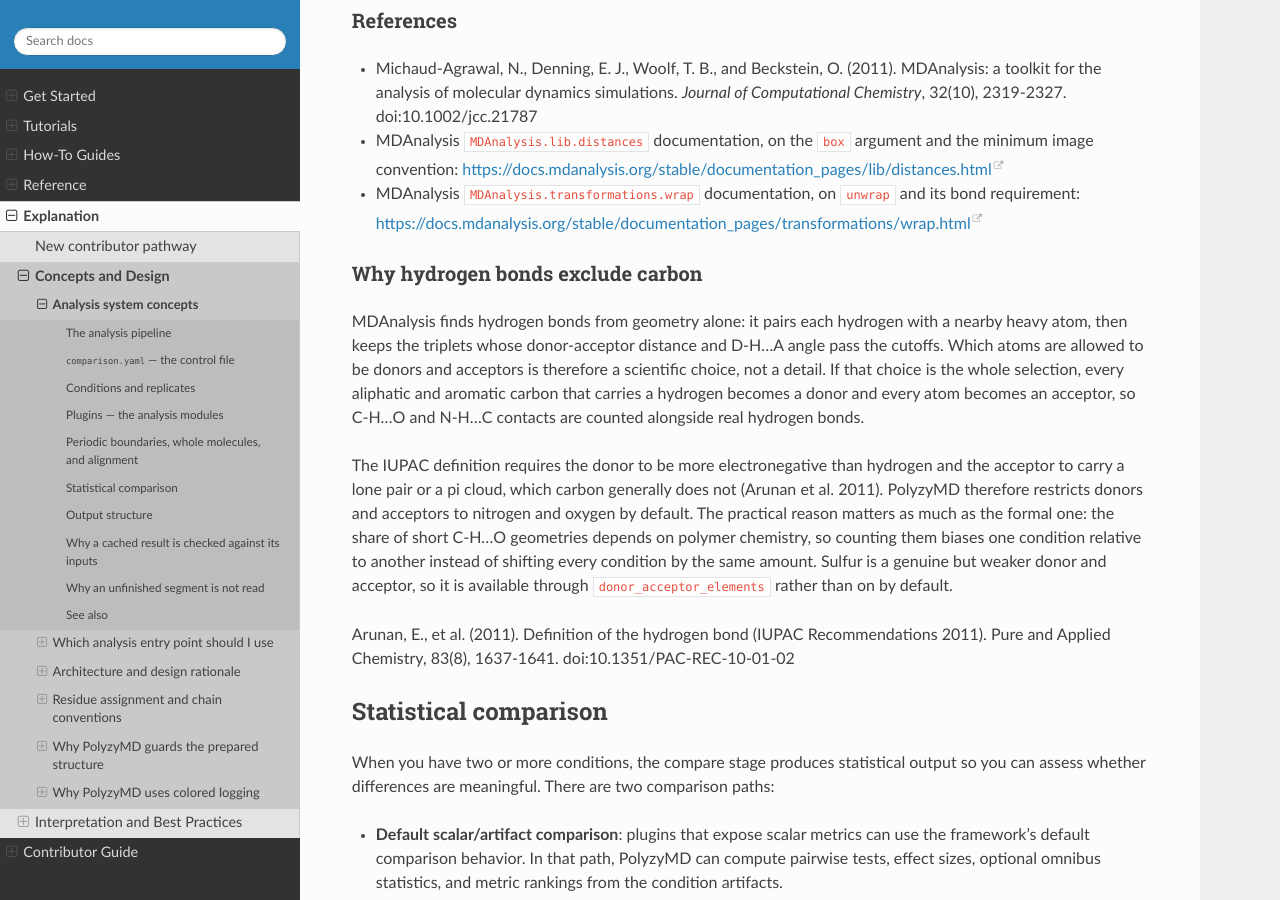
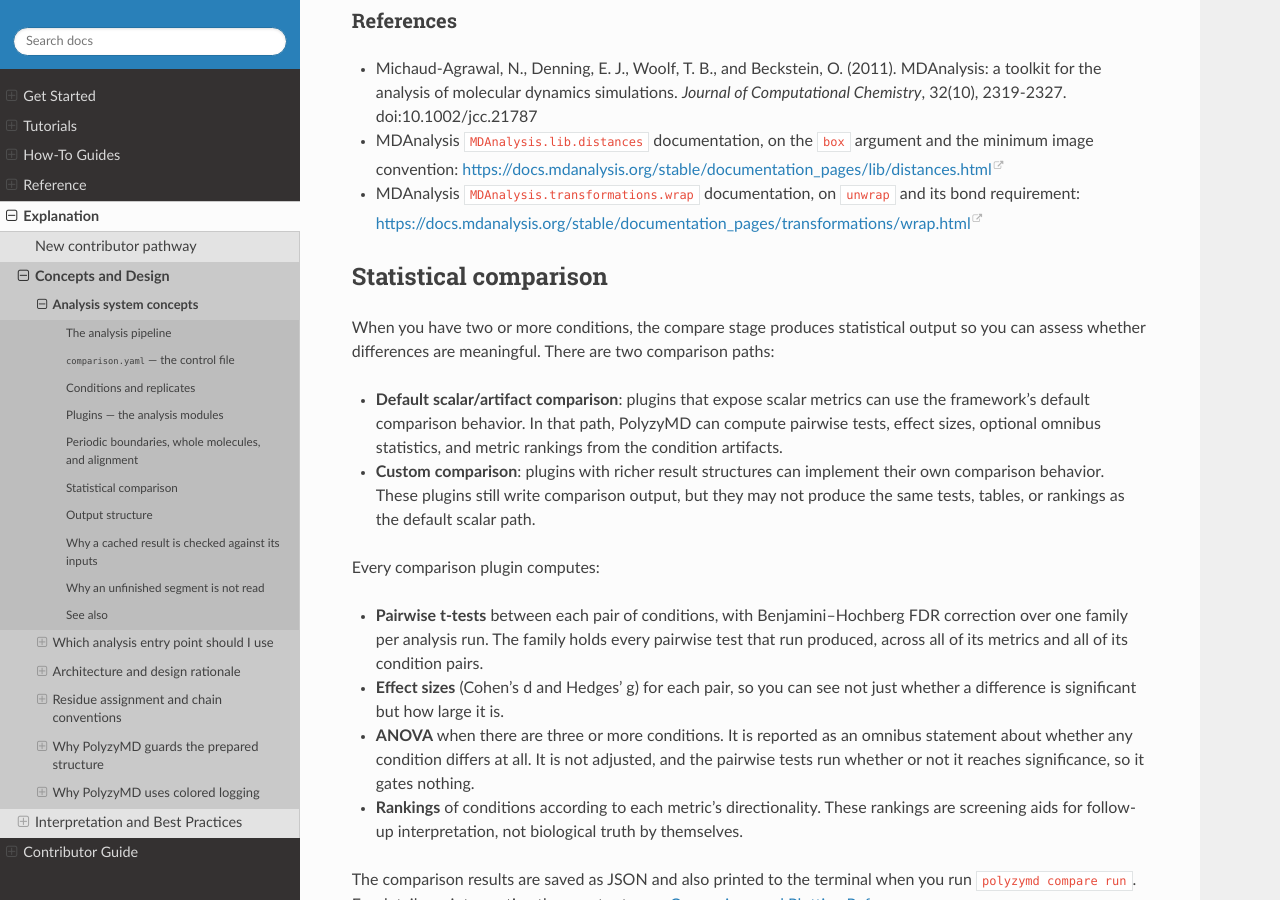
Before and after one commit to joelaforet/polyzymd, a Sphinx documentation site: the page built from docs/source/explanation/analysis_concepts.md, in a window 1280 px wide and 900 px high, scrolled down 4983 px. Built offline with Sphinx 7.4.7 and the Read the Docs theme 3.1.0, drawn with Linux system fonts in a browser that asks for light colours.

Commit message:
fix: repair the merge of analyses_refactor into analyses_ported
The previous merge commit resolved five move conflicts by keeping both sides, which duplicated an exception class, cut a docstring, and repeated a docs section, two validation calls and an import. The exception module is rebuilt as the union of the class definitions on both sides, and the other four files take the branch version, which already carried the base's lines.

```diff
--- a/docs/source/explanation/analysis_concepts.md
+++ b/docs/source/explanation/analysis_concepts.md
@@ -248,30 +248,6 @@
   its bond requirement:
   <https://docs.mdanalysis.org/stable/documentation_pages/transformations/wrap.html>
 
-### Why hydrogen bonds exclude carbon
-
-MDAnalysis finds hydrogen bonds from geometry alone: it pairs each hydrogen with
-a nearby heavy atom, then keeps the triplets whose donor-acceptor distance and
-D-H...A angle pass the cutoffs. Which atoms are allowed to be donors and
-acceptors is therefore a scientific choice, not a detail. If that choice is the
-whole selection, every aliphatic and aromatic carbon that carries a hydrogen
-becomes a donor and every atom becomes an acceptor, so C-H...O and N-H...C
-contacts are counted alongside real hydrogen bonds.
-
-The IUPAC definition requires the donor to be more electronegative than
-hydrogen and the acceptor to carry a lone pair or a pi cloud, which carbon
-generally does not (Arunan et al. 2011). PolyzyMD therefore restricts donors and
-acceptors to nitrogen and oxygen by default. The practical reason matters as
-much as the formal one: the share of short C-H...O geometries depends on polymer
-chemistry, so counting them biases one condition relative to another instead of
-shifting every condition by the same amount. Sulfur is a genuine but weaker
-donor and acceptor, so it is available through `donor_acceptor_elements` rather
-than on by default.
-
-Arunan, E., et al. (2011). Definition of the hydrogen bond (IUPAC
-Recommendations 2011). Pure and Applied Chemistry, 83(8), 1637-1641.
-doi:10.1351/PAC-REC-10-01-02
-
 ## Statistical comparison
 
 When you have two or more conditions, the compare stage produces statistical
```
Also changed, not shown: 4 other files.
